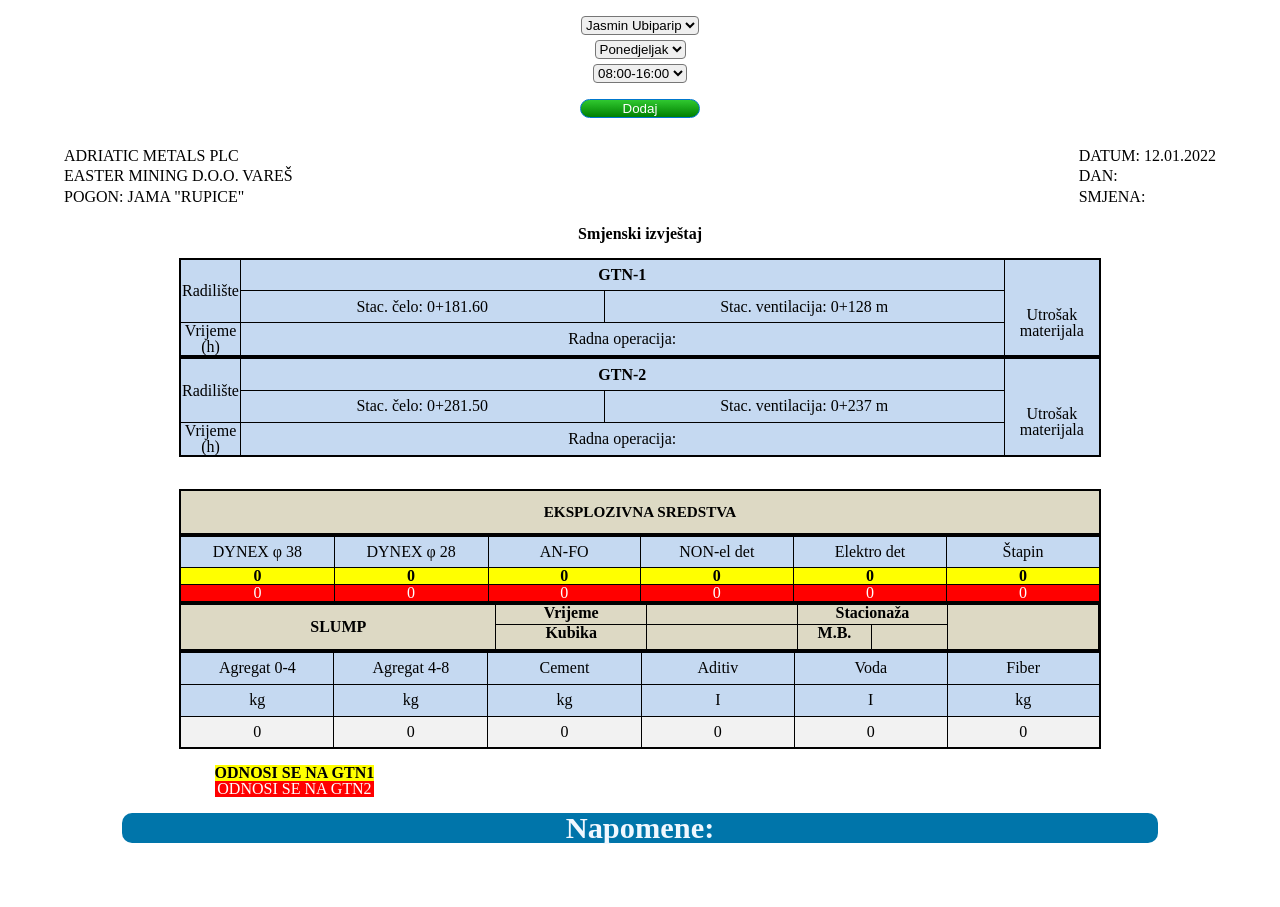
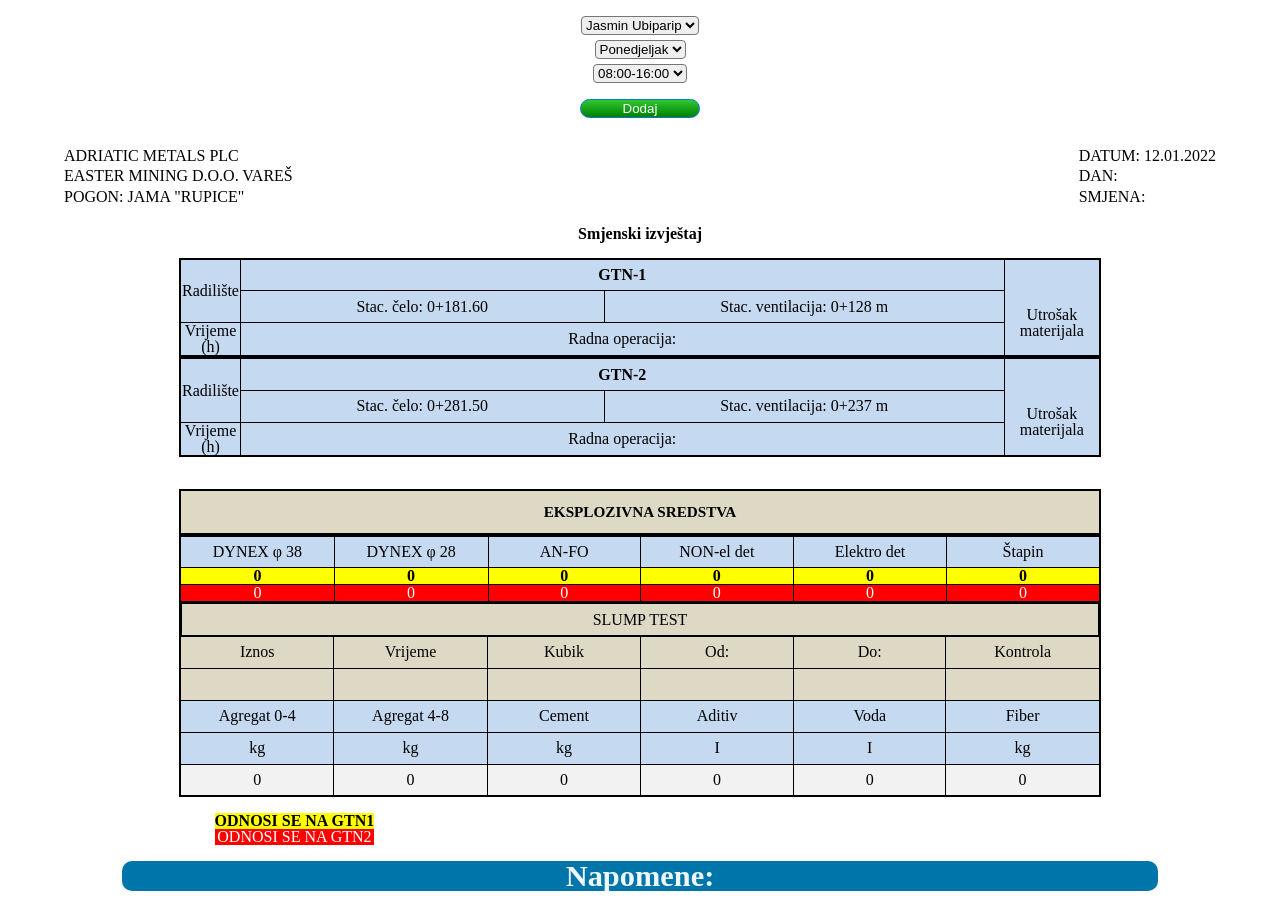
Before and after one commit to NedimBegic/miningReport, a plain HTML site: page index.html in a window 1280 px wide. Shown: the part 153-1060 px from the top of the page. Before the commit the page ends 1012 px from the top, so only its background shows below. Drawn offline with Linux system fonts and the light colour scheme.

Commit message:
editing table 3

```diff
--- a/css/style.css
+++ b/css/style.css
@@ -167,6 +167,7 @@ td {
     align-items: center;
     overflow: hidden;
 }
+
 
 .gtn1Div {
     border-bottom: 1px solid black;
@@ -352,7 +353,20 @@ input[type="time"]::-webkit-calendar-picker-indicator {
 }
 
 .slump {
-    width: 33, 2%;
+    width:100%;
+    height: 2em;
+    border: 1px solid black;
+    display: flex;
+    align-items: center;
+    justify-content: center;
+    background-color: #ddd9c4;
+    border-right: 3px solid black;
+    border-left: 3px solid black;
+    border-bottom: none;
+}
+
+.slumpDiv{
+    background:#ddd9c4 ;
 }
 
 .centarDiv {
@@ -363,16 +377,6 @@ input[type="time"]::-webkit-calendar-picker-indicator {
     display: flex;
     text-align: center;
     font-weight: bold;
-}
-
-.slump {
-    flex: 2.1;
-    height: 100%;
-    border-right: 1px solid black;
-    display: flex;
-    justify-content: center;
-    align-items: center;
-
 }
 
 .same {
@@ -417,7 +421,8 @@ input[type="time"]::-webkit-calendar-picker-indicator {
     .operacija,
     .smjenski,
     #table1,
-    .centarDiv {
+    .centarDiv,
+    .slump {
         width: 80%;
     }
 }
--- a/index.html
+++ b/index.html
@@ -124,7 +124,6 @@
                 <th class="radiliste">Radilište</th>
                 <th>
                     <div class="gtn1">GTN-2</div>
-
                     <div class="stacDiv">
                         <div>Stac. čelo: 0+281.50</div>
                         <div class="line"></div>
@@ -140,6 +139,7 @@
             </tr>
         </table>
         <div contenteditable="true" class="betweenTable"></div>
+        <!-- tabela eks -->
         <table id="eks">
             <div class="smjenski eksplozivna">EKSPLOZIVNA SREDSTVA</div>
             <tr class="sameWidth">
@@ -167,26 +167,24 @@
                 <td>0</td>
             </tr>
         </table>
-        <div contenteditable="true" class="centarDiv">
-            <div class="slump">SLUMP</div>
-            <div class="same">
-                <div class="gore">Vrijeme</div>
-                <div class="horiz">Kubika</div>
-            </div>
-            <div class="same">
-                <div class="gore"></div>
-                <div></div>
-            </div>
-            <div class="same horis">
-                <div class="gore">Stacionaža</div>
-                <div class="mbDiv">
-                    <div class="horiz mb">M.B.</div>
-                    <div></div>
-                </div>
-            </div>
-            <div class="same"></div>
-        </div>
         <table>
+            <div class="slump">SLUMP TEST</div>
+            <tr contenteditable="true">
+                <th class="slumpDiv">Iznos</th>
+                <th class="slumpDiv">Vrijeme</th>
+                <th class="slumpDiv">Kubik</th>
+                <th class="slumpDiv">Od:</th>
+                <th class="slumpDiv">Do:</th>
+                <th class="slumpDiv">Kontrola</th>
+            </tr>
+            <tr contenteditable="true">
+                <th class="slumpDiv"></th>
+                <th class="slumpDiv"></th>
+                <th class="slumpDiv"></th>
+                <th class="slumpDiv"></th>
+                <th class="slumpDiv"></th>
+                <th class="slumpDiv"></th>
+            </tr>
             <tr class="sameWidth">
                 <th>Agregat 0-4</th>
                 <th>Agregat 4-8</th>
```
